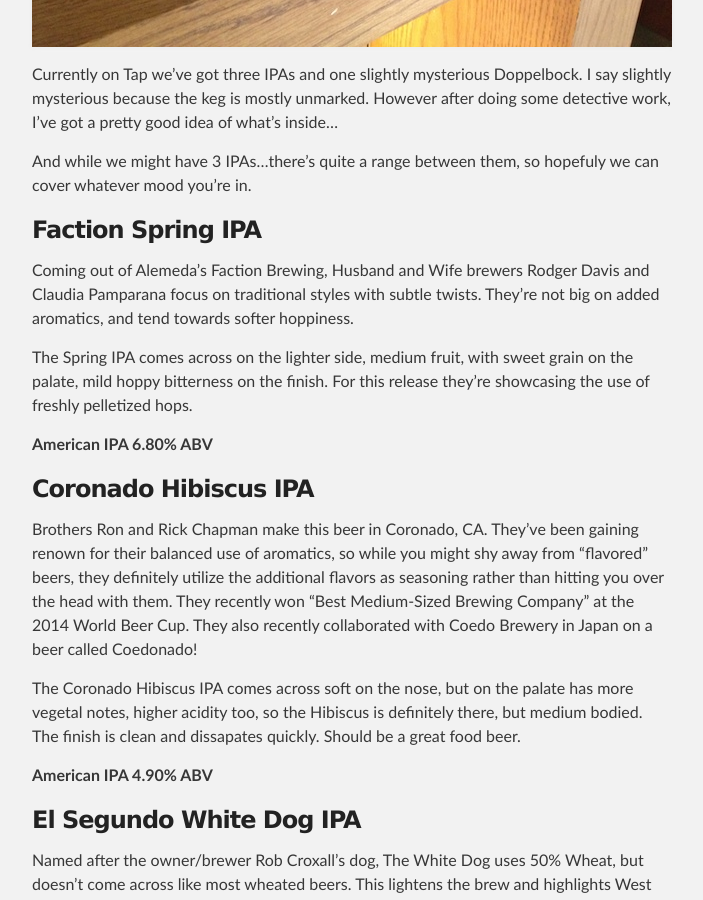
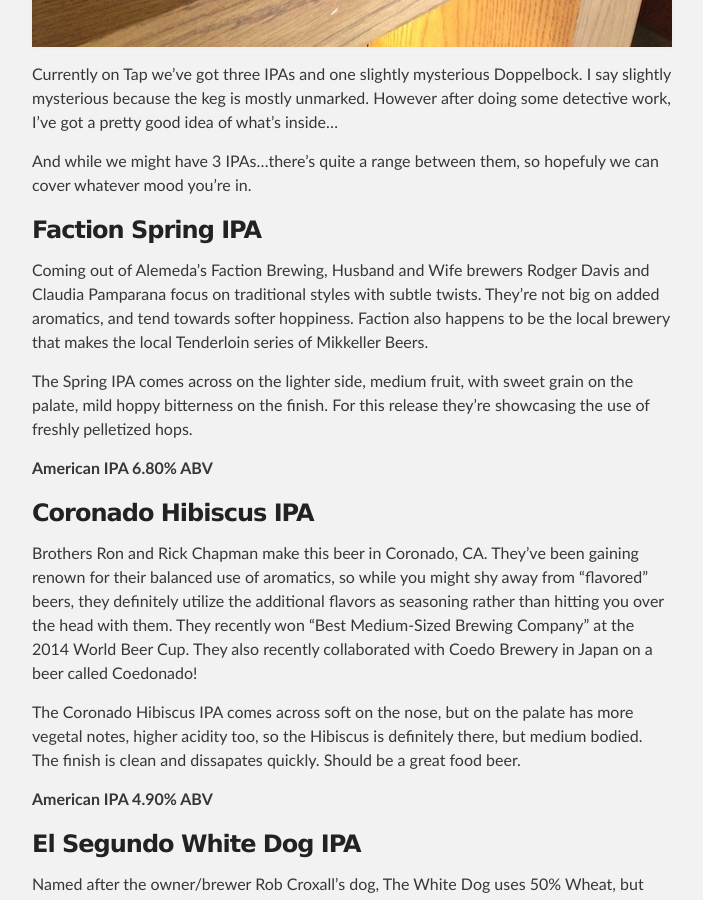
Before and after one commit to ajjimenez/Octo-Bar, a Jekyll site: the page built from _posts/2014-06-06-Beer-June.md, in a window 1280 px wide and 900 px high, scrolled down 821 px. Shown: the whole window, without its empty margins (288-991 px from the left). Built offline with Jekyll 4.4.1, drawn with Linux system fonts in a browser that asks for light colours.

Commit message:
Added Mikkeler Info

```diff
--- a/_posts/2014-06-06-Beer-June.md
+++ b/_posts/2014-06-06-Beer-June.md
@@ -13,7 +13,7 @@ Currently on Tap we've got three IPAs and one slightly mysterious Doppelbock.  I
 And while we might have 3 IPAs...there's quite a range between them, so hopefuly we can cover whatever mood you're in.
 
 ###Faction Spring IPA
-Coming out of Alemeda's Faction Brewing, Husband and Wife brewers Rodger Davis and Claudia Pamparana focus on traditional styles with subtle twists.  They're not big on added aromatics, and tend towards softer hoppiness.
+Coming out of Alemeda's Faction Brewing, Husband and Wife brewers Rodger Davis and Claudia Pamparana focus on traditional styles with subtle twists.  They're not big on added aromatics, and tend towards softer hoppiness.  Faction also happens to be the local brewery that makes the local Tenderloin series of Mikkeller Beers.
 
 The Spring IPA comes across on the lighter side, medium fruit, with sweet grain on the palate, mild hoppy bitterness on the finish.  For this release they're showcasing the use of freshly pelletized hops.
 
```
